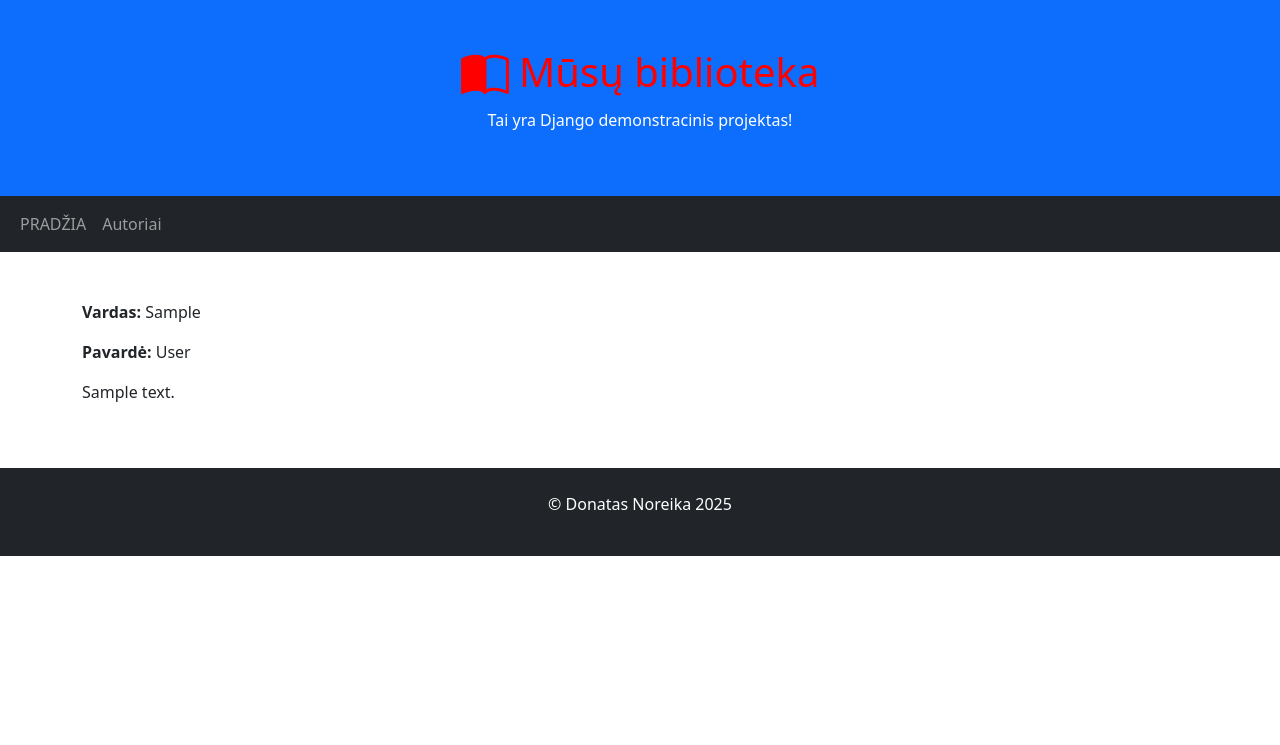
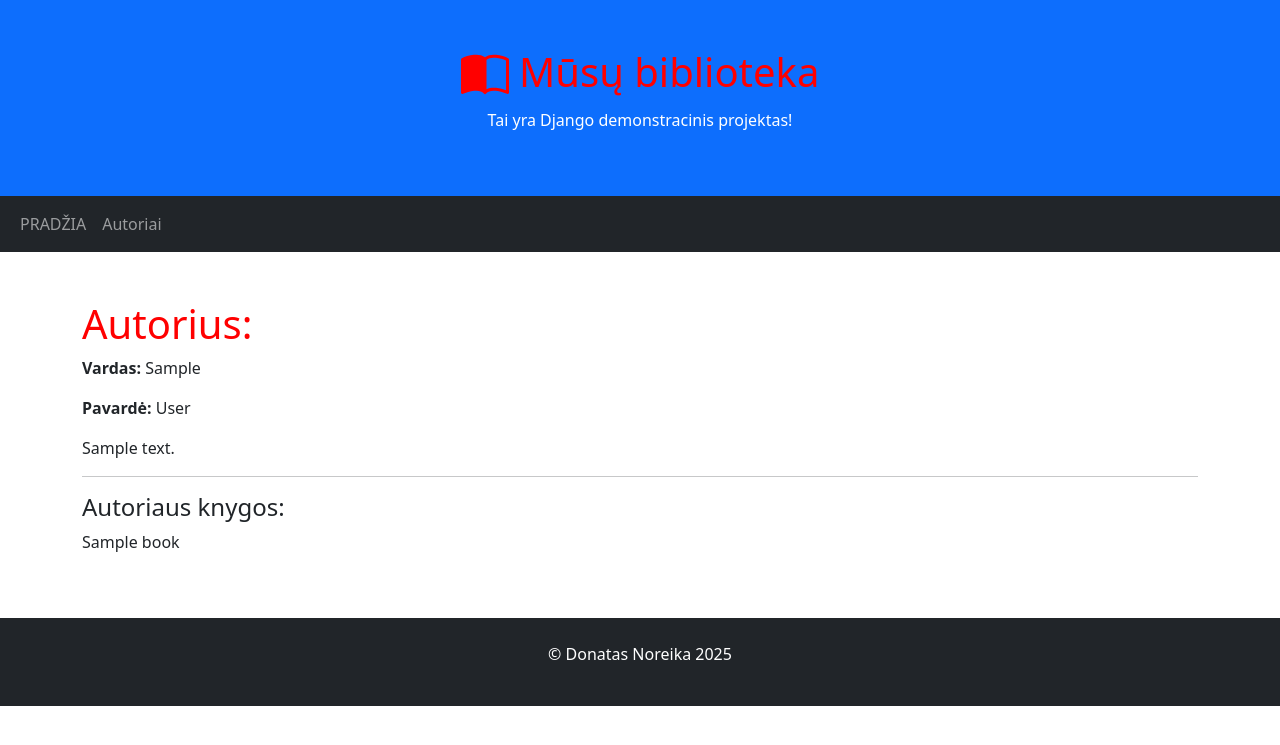
Before and after one commit to DonatasNoreika/library_20251104, a Django app: page /authors/1/ in a window 1280 px wide. Shown: the top 745 px of the page. Run offline with Django 5.2, Linux system fonts and the light colour scheme; tables that the repository leaves empty hold one stand-in row (values such as "Sample post").

Commit message:
5: +Prie autoriaus rodomos jo knygos

```diff
--- a/mysite/library/templates/author.html
+++ b/mysite/library/templates/author.html
@@ -4,7 +4,15 @@
 {% block "title" %}Autorius{% endblock %}
 
 {% block "content" %}
+<h1 class="display-6">Autorius:</h1>
 <p><b>Vardas: </b>{{ author.first_name }}</p>
 <p><b>Pavardė: </b>{{ author.last_name }}</p>
 <p>{{ author.description }}</p>
+<hr>
+<h4>Autoriaus knygos:</h4>
+{% for book in author.books.all %}
+<p>{{ book.title }}</p>
+{% empty %}
+<p>Neturime šio autoriaus knygų</p>
+{% endfor %}
 {% endblock %}
--- a/mysite/library/templates/authors.html
+++ b/mysite/library/templates/authors.html
@@ -4,7 +4,7 @@
 {% block "title" %}Autoriai{% endblock %}
 
 {% block "content" %}
-
+<h1 class="display-6">Mūsų autoriai:</h1>
 {% for author in authors %}
 <a href="{% url 'author' author.pk %}"><p>{{ author }}</p></a>
 {% endfor %}
```
